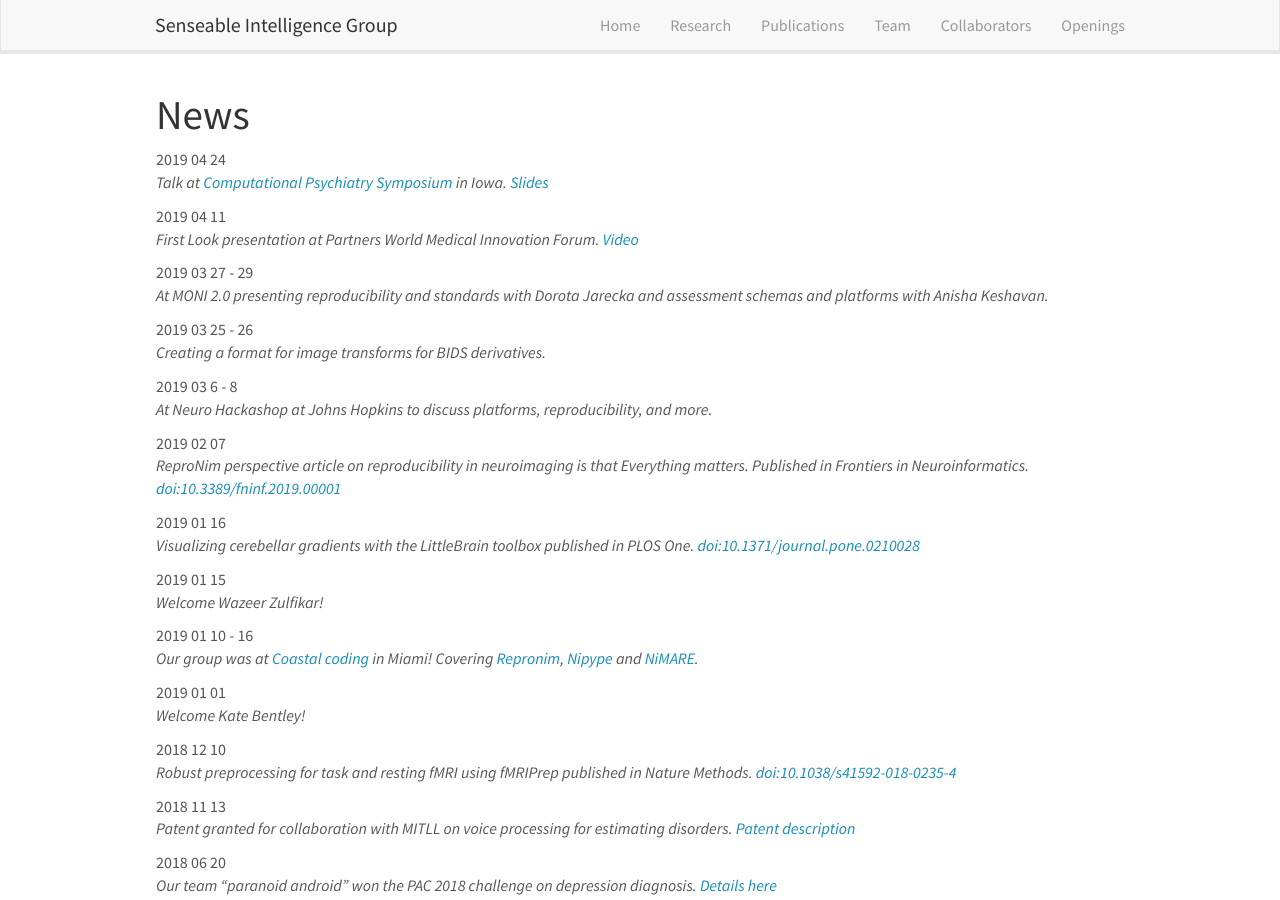
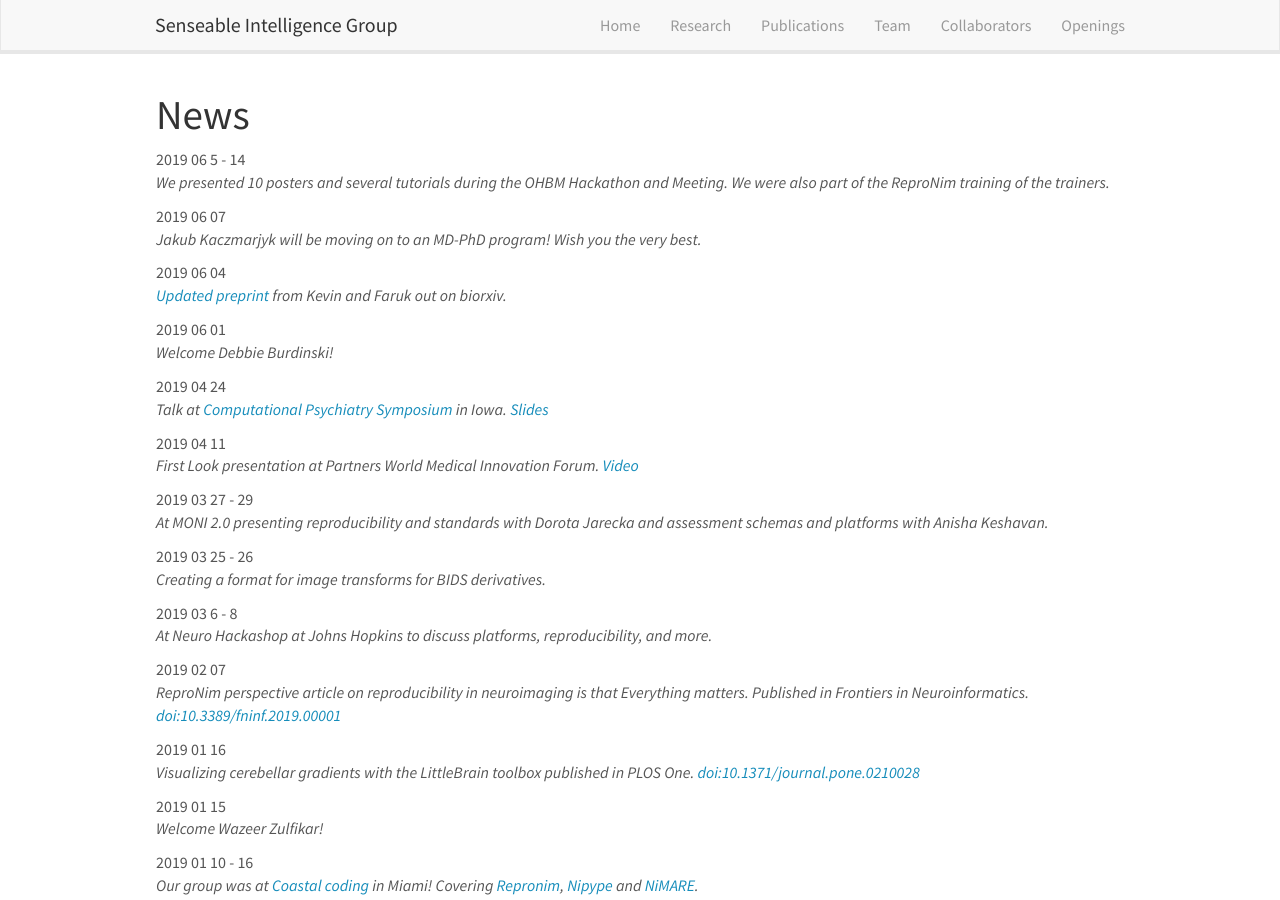
Before and after one commit to sensein/group, a Jekyll site: the page built from _pages/allnews.md, in a window 1280 px wide and 900 px high. Built offline with Jekyll 4.4.1, drawn with Linux system fonts in a browser that asks for light colours; nearby versions of some CDN libraries.

```diff
--- a/_data/news.yml
+++ b/_data/news.yml
@@ -1,3 +1,21 @@
+- date: 2019 06 5 - 14
+  headline: >
+    We presented 10 posters and several tutorials during the OHBM Hackathon
+    and Meeting. We were also part of the ReproNim training of the trainers.
+
+- date: 2019 06 07
+  headline: >
+    Jakub Kaczmarjyk will be moving on to an MD-PhD program! Wish you the very
+    best.
+
+- date: 2019 06 04
+  headline: >
+    <a href="https://www.biorxiv.org/content/10.1101/568139v2">Updated preprint</a>
+    from Kevin and Faruk out on biorxiv.
+
+- date: 2019 06 01
+  headline: Welcome Debbie Burdinski!
+
 - date: 2019 04 24
   headline: >
     Talk at <a href="https://uiowa.edu/informatics-computational-psychiatry-symposium/schedule-0">Computational Psychiatry Symposium</a> in Iowa.
--- a/_data/projects.yml
+++ b/_data/projects.yml
@@ -120,8 +120,8 @@
    vocabulary help organize and analyze multi-site data?
   authors: Y Sanchez-Araujo, K Batmanghelich, G Blokland, T Petryshen
   link:
-    url:
-    display:  Project website coming soon
+    url: https://docs.google.com/presentation/d/14wvviEmK9FYyex6y8GqT-5w5wDdq02pjAF6wP5kSyvQ/edit
+    display:  OHBM 2019 presentation
   highlight: 0
   news2:
 
```
Also changed, not shown: _data/alumni_members.yml (+11 -0 lines), _data/team_members.yml (+7 -7 lines).
